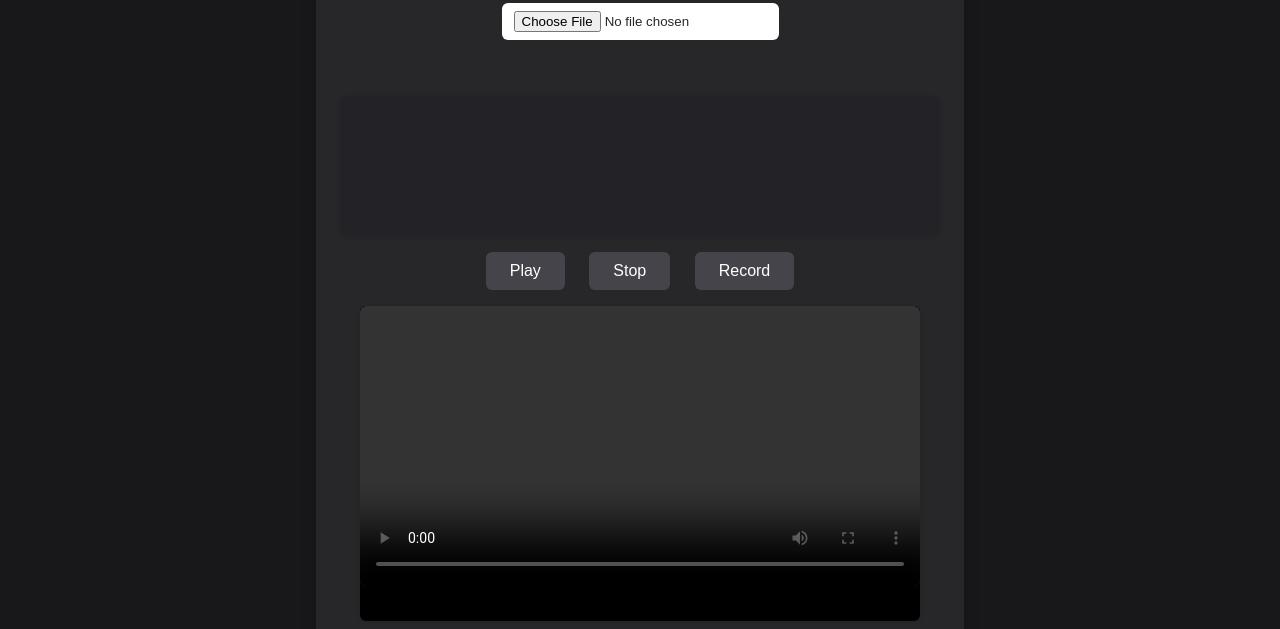
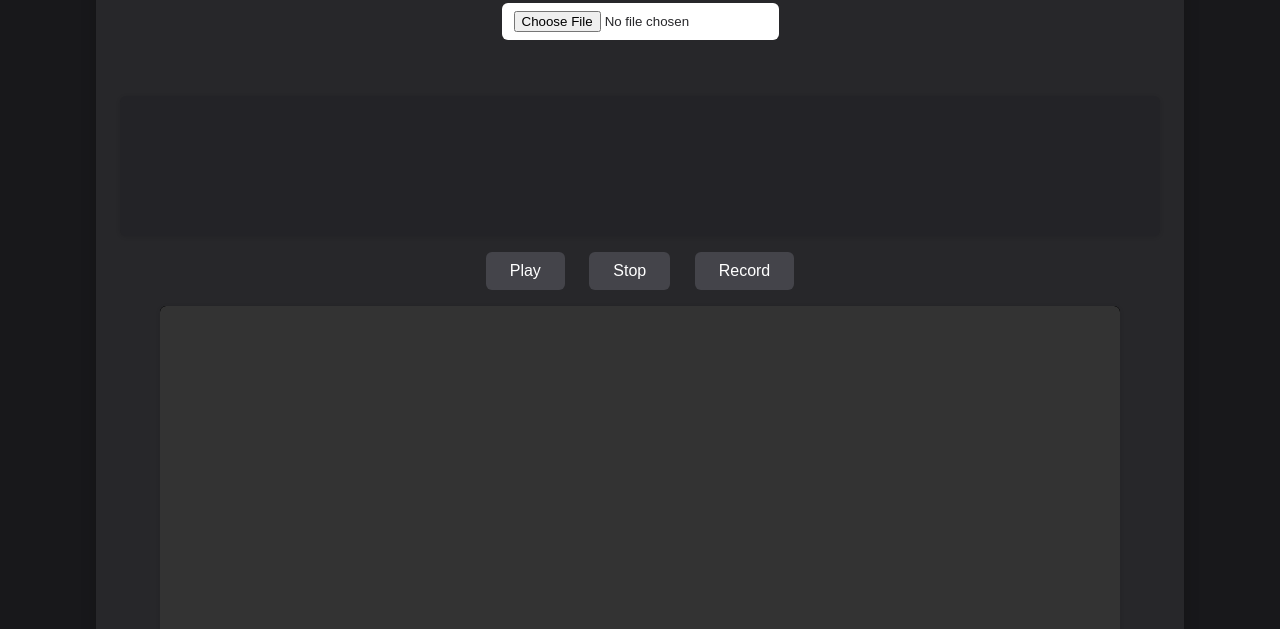
Before and after one commit to bernardogarciaofficial/song-waveform, a plain HTML site: page index.html in a window 1280 px wide. Shown: the part 171-800 px from the top of the page. Drawn offline with Linux system fonts and the light colour scheme.

Commit message:
Enhance video screen size, slow REC flash, sync audio and video on record, save and slave recorded video to audio controls

```diff
--- a/style.css
+++ b/style.css
@@ -7,7 +7,7 @@ body {
 }
 
 .container {
-  max-width: 600px;
+  max-width: 1040px;
   margin: 60px auto;
   background: #27272a;
   border-radius: 12px;
@@ -85,7 +85,7 @@ h1 {
   margin-left: 20px;
   font-size: 1.1em;
   vertical-align: middle;
-  animation: blink 1s steps(1, start) infinite;
+  animation: blink 2s steps(1, start) infinite;
 }
 
 .hidden {
@@ -112,8 +112,8 @@ h1 {
 }
 
 #video-container {
-  margin: 0 auto 0 auto;
-  max-width: 560px;
+  margin: 0 auto;
+  max-width: 960px;
   aspect-ratio: 16 / 9;
   background: #000;
   border-radius: 6px;
```
